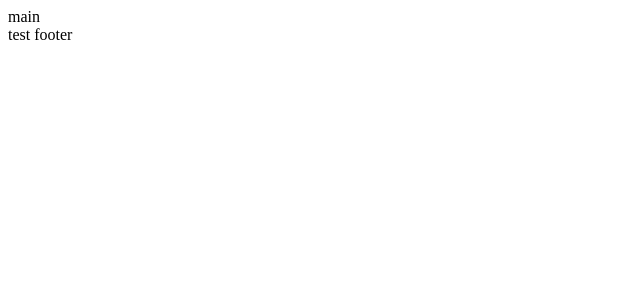
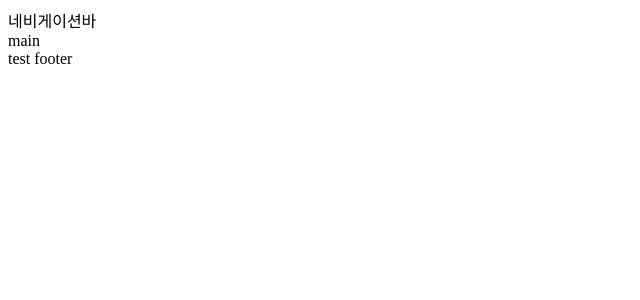
Before and after one commit to p-samename/stone, a Next.js app: page / in a window 1280 px wide. Shown: the top 300 px of the page, without its empty margins (0-640 px from the left). Built offline with nearby package versions, Linux system fonts and the light colour scheme.

Commit message:
next layout  setting

```diff
--- a/components/Layout.js
+++ b/components/Layout.jsx
@@ -1,13 +1,14 @@
 import Head from 'next/head';
-
-export default function Layout({ children }) {
+import Navbar from '@/components/Navbar';
+export default function Layout({ children, additionalClass }) {
   return (
     <>
-      <div className="container">
+      <div className={`${additionalClass}`}>
         <Head>
           <title>stone</title>
           <link rel="icon" href="/favicon.ico" />
         </Head>
+        <Navbar />
         <main>{children}</main>
         <footer>
           <div>test footer</div>
--- /dev/null
+++ b/components/Navbar.jsx
@@ -0,0 +1,7 @@
+export default function Navbar() {
+  return (
+    <>
+      <div className="navbar">네비게이션바</div>
+    </>
+  );
+}
--- a/pages/index.jsx
+++ b/pages/index.jsx
@@ -5,5 +5,5 @@ export default function Home() {
 }
 
 Home.getLayout = function getLayout(page) {
-  return <Layout>{page}</Layout>;
+  return <Layout additionalClass={'home'}>{page}</Layout>;
 };
```
